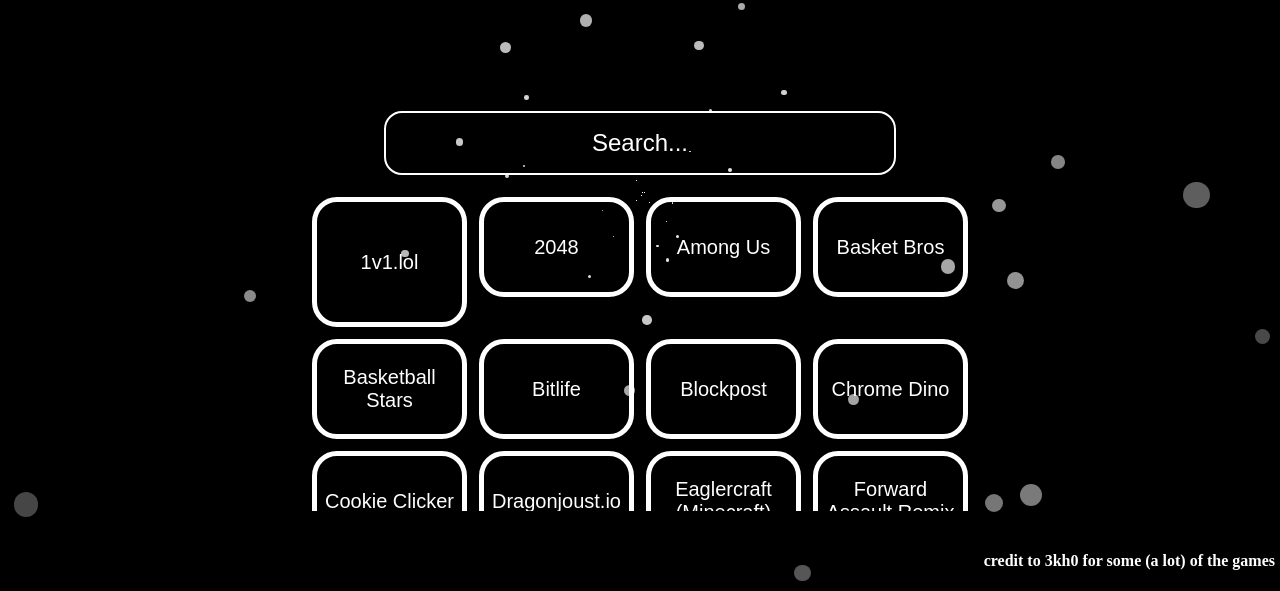
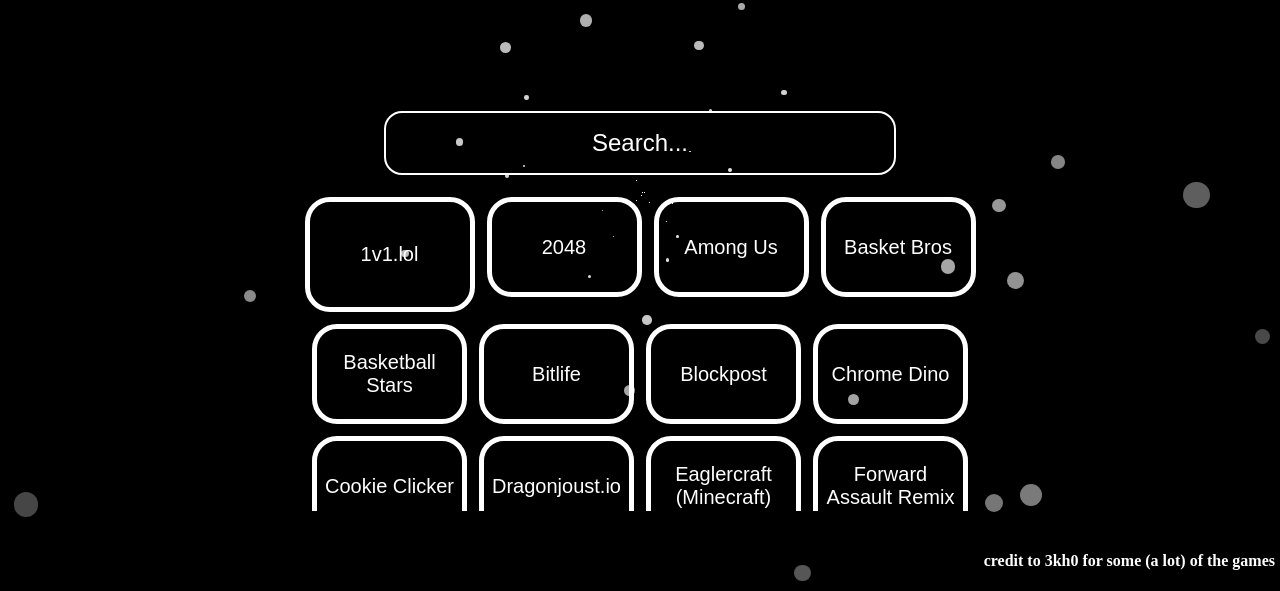
Before and after one commit to dragon731012/DM-Unbl0cker, a plain HTML site: page games/index.html in a window 1280 px wide. In both pictures the pointer is over the button "1v1.lol". Shown: the part 209-800 px from the top of the page. Drawn offline with nearby package versions, Linux system fonts and the light colour scheme.

Commit message:
Update index.html

```diff
--- a/games/index.html
+++ b/games/index.html
@@ -104,8 +104,8 @@
     transition: width .5s, height .5s;
   }
   .games:hover{
-    width: 155px;
-    height: 130px;
+    width: 170px;
+    height: 115px;
   }
   .back{
     position: absolute;
```
